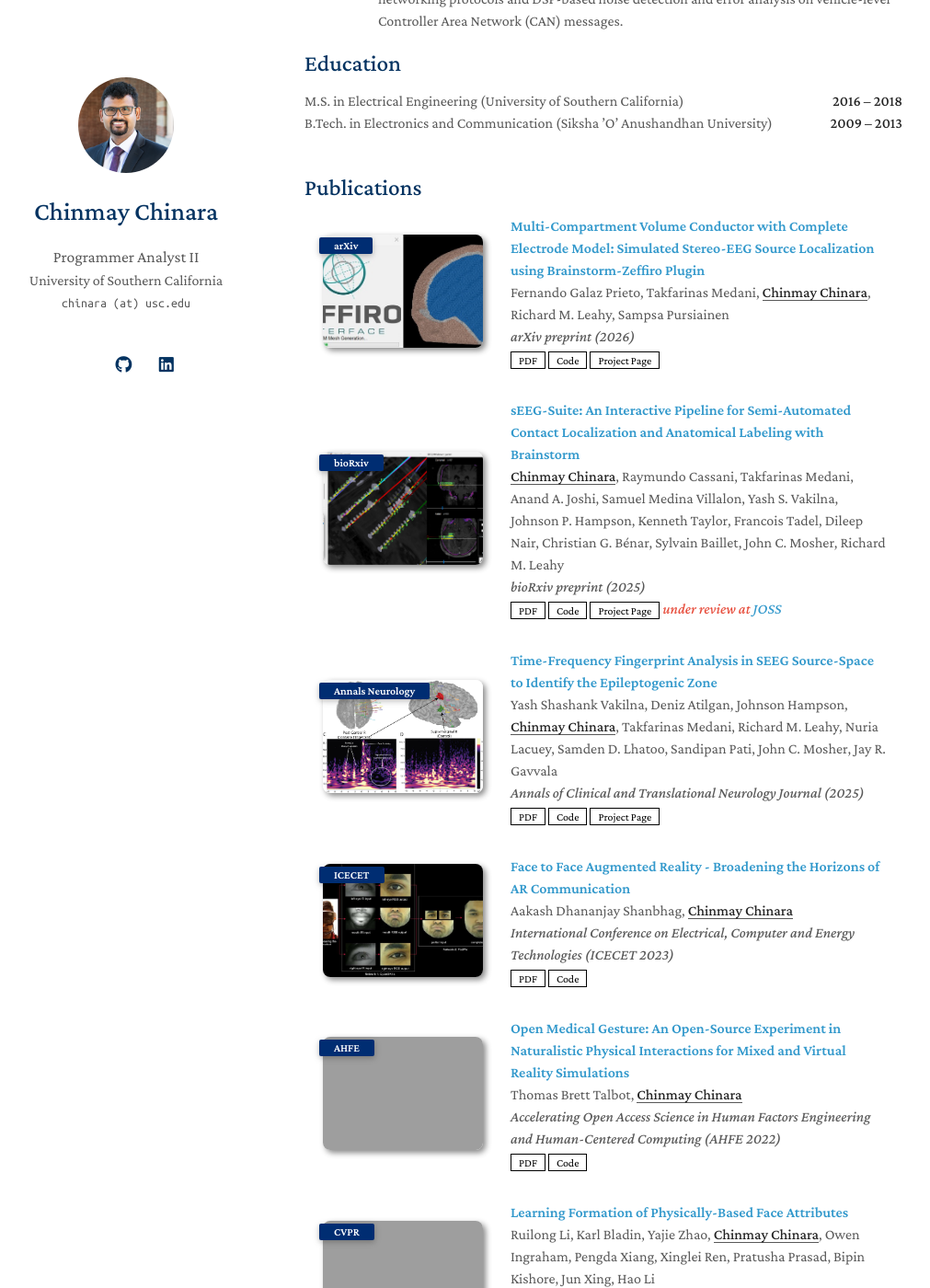
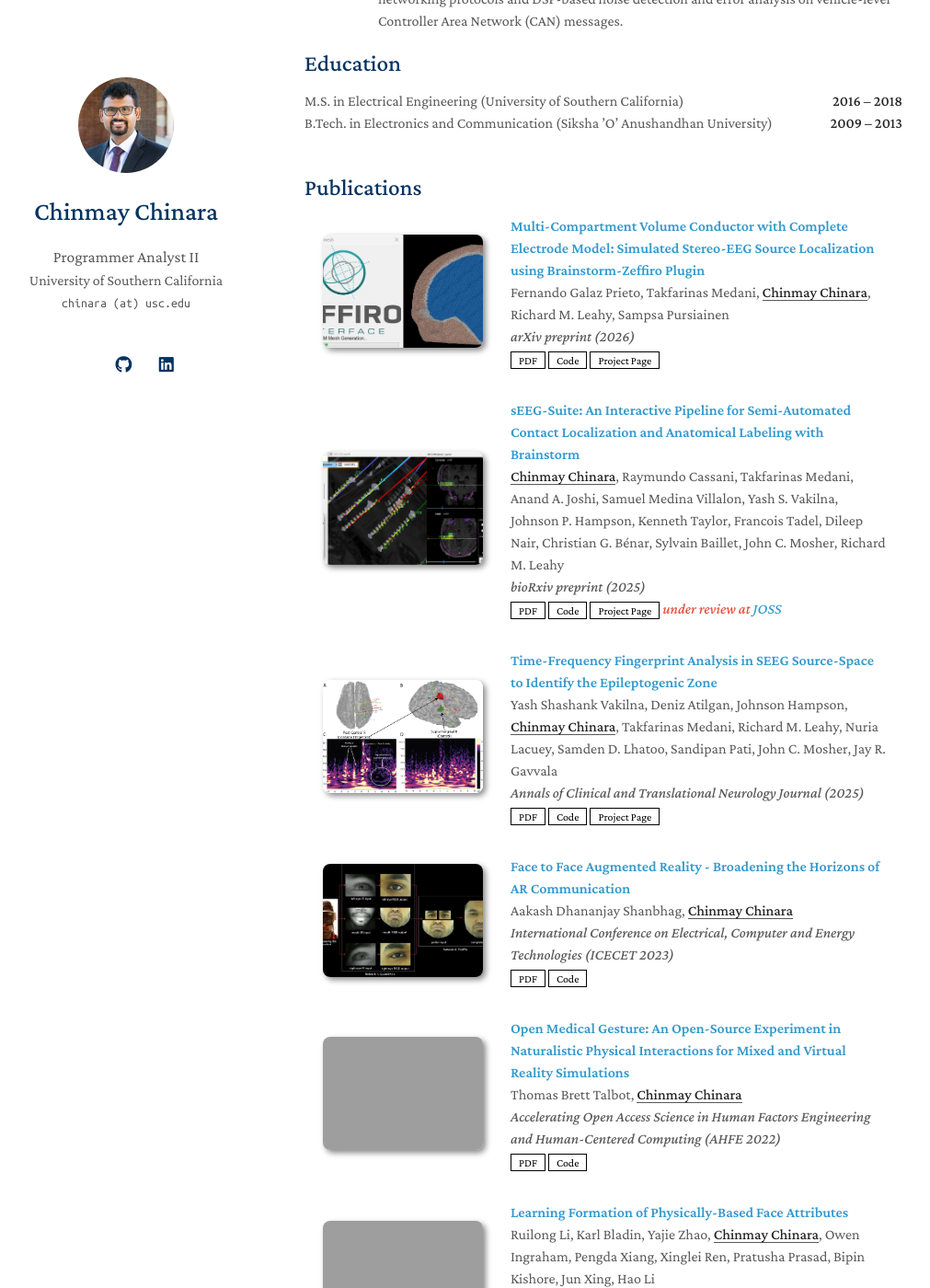
Before and after one commit to chinmaychinara91/chinmaychinara91.github.io, a Jekyll site: the page built from index.md, in a window 1280 px wide and 1400 px high, scrolled down 1171 px. Shown: the whole window at 92% size, without its empty margins (139-1150 px from the left). Built offline with Jekyll 4.4.1, drawn with Linux system fonts in a browser that asks for light colours; a style sheet for code colours, icons or effects is not loaded; our own code applies the rules of GitHub Pages for plain Markdown files; grey boxes are pictures that could not be loaded.

Commit message:
Update publications.yml

```diff
--- a/_data/publications.yml
+++ b/_data/publications.yml
@@ -1,7 +1,6 @@
 main:
   - title: "Multi-Compartment Volume Conductor with Complete Electrode Model: Simulated Stereo-EEG Source Localization using Brainstorm-Zeffiro Plugin"
     authors: Fernando Galaz Prieto, Takfarinas Medani, <em><strong>Chinmay Chinara</strong></em>, Richard M. Leahy, Sampsa Pursiainen
-    conference_short: arXiv
     conference: arXiv preprint (2026)
     pdf: https://arxiv.org/pdf/2602.00684
     code: https://github.com/brainstorm-tools/brainstorm3
@@ -10,7 +9,6 @@ main:
 
   - title: "sEEG-Suite: An Interactive Pipeline for Semi-Automated Contact Localization and Anatomical Labeling with Brainstorm"
     authors: <em><strong>Chinmay Chinara</strong></em>, Raymundo Cassani, Takfarinas Medani, Anand A. Joshi, Samuel Medina Villalon, Yash S. Vakilna, Johnson P. Hampson, Kenneth Taylor, Francois Tadel, Dileep Nair, Christian G. Bénar, Sylvain Baillet, John C. Mosher, Richard M. Leahy
-    conference_short: bioRxiv
     conference: bioRxiv preprint (2025)
     pdf: https://www.biorxiv.org/content/10.1101/2025.09.16.676602v1.full.pdf
     code: https://github.com/brainstorm-tools/brainstorm3
@@ -20,7 +18,6 @@ main:
 
   - title: "Time-Frequency Fingerprint Analysis in SEEG Source-Space to Identify the Epileptogenic Zone"
     authors: Yash Shashank Vakilna, Deniz Atilgan, Johnson Hampson, <em><strong>Chinmay Chinara</strong></em>, Takfarinas Medani, Richard M. Leahy, Nuria Lacuey, Samden D. Lhatoo, Sandipan Pati, John C. Mosher, Jay R. Gavvala
-    conference_short: Annals Neurology
     conference: Annals of Clinical and Translational Neurology Journal (2025)
     pdf: https://onlinelibrary.wiley.com/doi/epdf/10.1002/acn3.70115
     code: https://github.com/brainstorm-tools/brainstorm3
@@ -29,7 +26,6 @@ main:
 
   - title: "Face to Face Augmented Reality - Broadening the Horizons of AR Communication"
     authors: Aakash Dhananjay Shanbhag, <em><strong>Chinmay Chinara</strong></em>
-    conference_short: ICECET
     conference: International Conference on Electrical, Computer and Energy Technologies (ICECET 2023)
     pdf: https://www.researchgate.net/publication/377617681_Face_to_Face_Augmented_Reality_-_Broadening_the_Horizons_of_AR_Communication
     code: https://github.com/chinmaychinara91/ICT_Face2FaceChat_AR
@@ -37,7 +33,6 @@ main:
 
   - title: "Open Medical Gesture: An Open-Source Experiment in Naturalistic Physical Interactions for Mixed and Virtual Reality Simulations"
     authors: Thomas Brett Talbot, <em><strong>Chinmay Chinara</strong></em>
-    conference_short: AHFE
     conference: Accelerating Open Access Science in Human Factors Engineering and Human-Centered Computing (AHFE 2022)
     pdf: https://openaccess-api.cms-conferences.org/articles/download/978-1-958651-26-1_0
     code: https://github.com/chinmaychinara91/open-medical-gesture
@@ -45,7 +40,6 @@ main:
 
   - title: "Learning Formation of Physically-Based Face Attributes"
     authors: Ruilong Li, Karl Bladin, Yajie Zhao, <em><strong>Chinmay Chinara</strong></em>, Owen Ingraham, Pengda Xiang, Xinglei Ren, Pratusha Prasad, Bipin Kishore, Jun Xing, Hao Li
-    conference_short: CVPR
     conference: IEEE Conference on Computer Vision and Pattern Recognition (CVPR, 2020)
     pdf: https://arxiv.org/pdf/2004.03458.pdf
     code: https://github.com/ICT-VGL/ICT-FaceKit
@@ -54,7 +48,6 @@ main:
 
   - title: "ARnold: A Mixed Reality Short Film using Microsoft HoloLens"
     authors: <em><strong>Chinmay Chinara</strong></em>, Greg Feingold, Aakash Shanbhag, Kacey Weiniger
-    conference_short: SMPTE
     conference: Society of Motion Picture and Television Engineers (SMPTE, 2017)
     pdf: https://www.researchgate.net/publication/323194166_ARnold_A_Mixed_Reality_Short_Film_using_Microsoft_HoloLens
     code: https://github.com/chinmaychinara91/ARnold-A-Mixed-Reality-Short-Film
```
